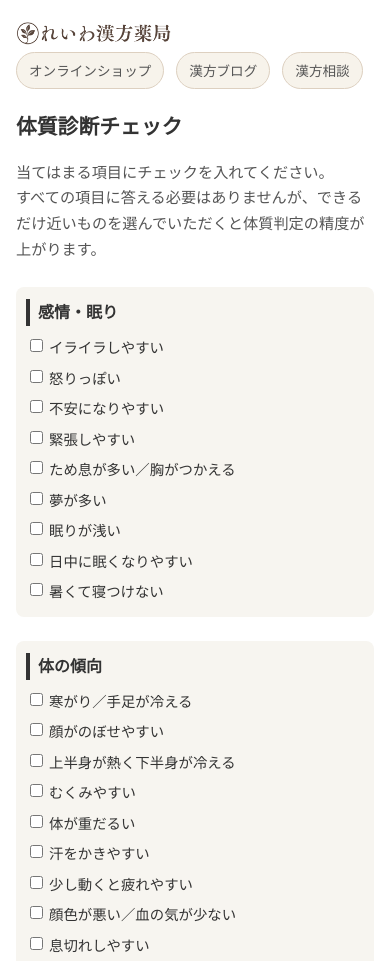
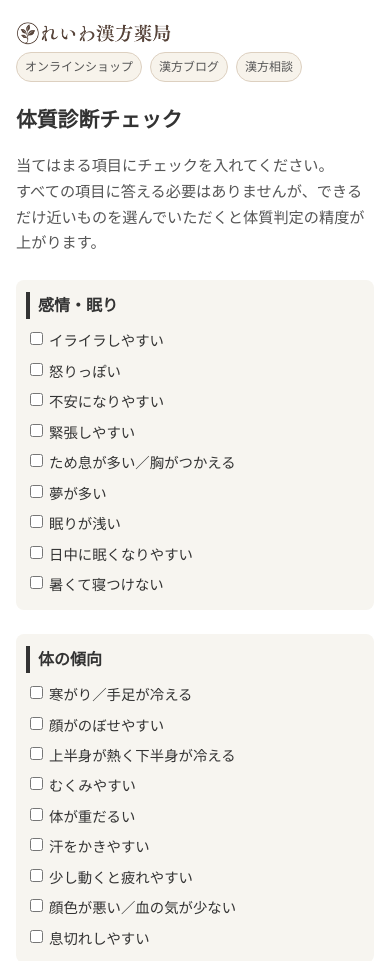
Before and after one commit to hamaatsu/taishitsu-check, a plain HTML site: page index.html in a window 390 px wide. Shown: the top 961 px of the page. Drawn offline with nearby package versions, Linux system fonts and the light colour scheme.

Commit message:
Add files via upload

```diff
--- a/index.html
+++ b/index.html
@@ -329,9 +329,20 @@
   }
 
   /* 2行目：ボタン3つ横並び → 間延びしないよう少し小さく */
-  .back-
+  .back-nav-right {
+    display: flex;
+    width: 100%;
+    justify-content: flex-start;
+    gap: 8px;
+    flex-wrap: nowrap;   /* 折り返さない */
+  }
 
-
+  .back-nav-link {
+    font-size: 0.75rem;
+    padding: 4px 8px;
+    white-space: nowrap; /* ボタン内で改行させない */
+  }
+}
 
 </style>
 
```
